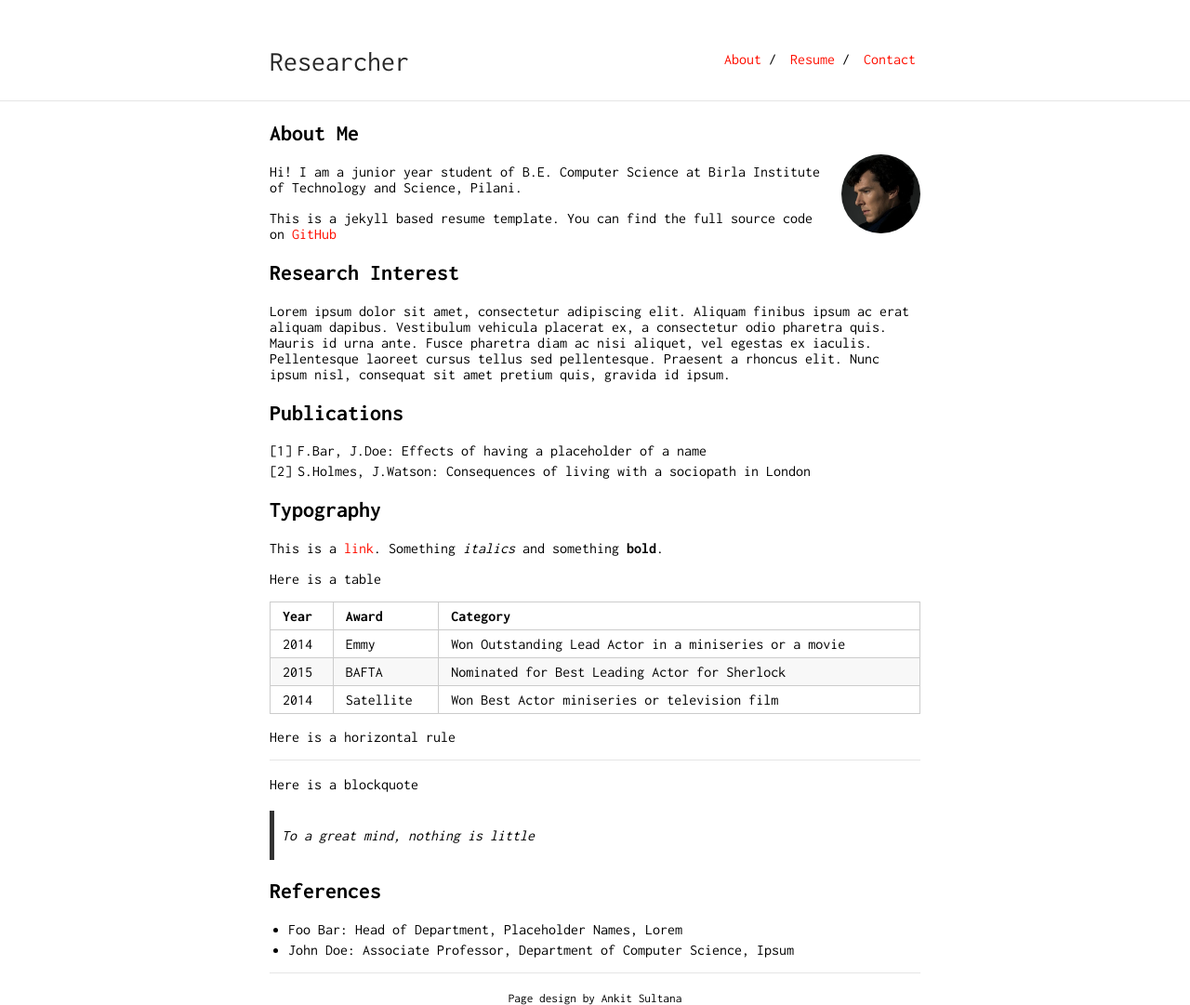
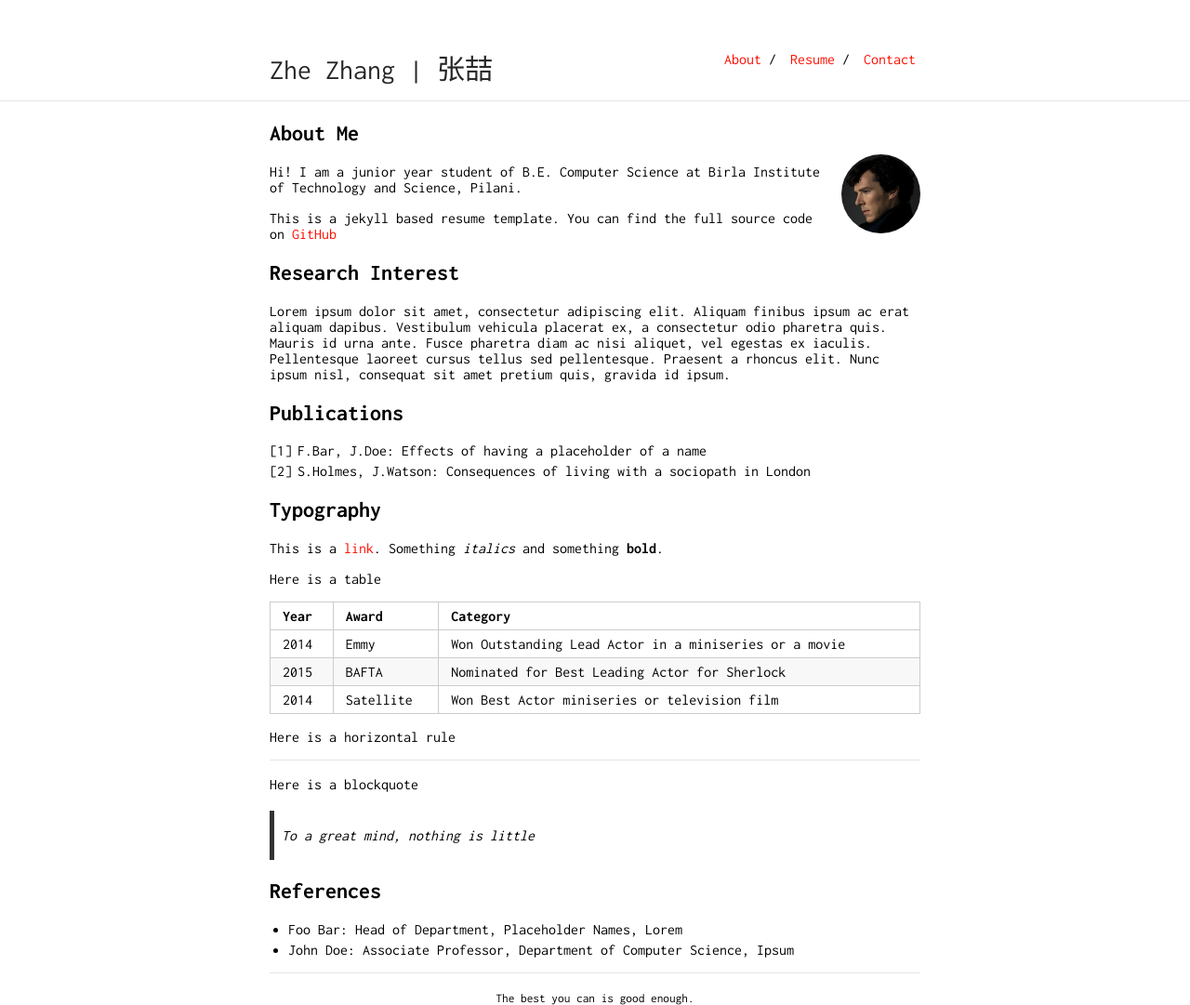
Before and after one commit to Paranoid2droid/cv, a Jekyll site: the page built from index.md, in a window 1280 px wide. Shown: the whole page at 93% size. Built offline with Jekyll 4.4.1, drawn with Linux system fonts in a browser that asks for light colours; our own code applies the rules of GitHub Pages for plain Markdown files.

Commit message:
modify config

```diff
--- a/_config.yml
+++ b/_config.yml
@@ -1,6 +1,6 @@
-title: Researcher
+title: Zhe Zhang | 张喆
 url: "https://ankitsultana.com"
-baseurl: "/researcher"
+baseurl: "/cv"
 
 markdown: kramdown
 #ins_logo: "./bits-logo.png"
@@ -8,8 +8,8 @@
 tracking_id: #
 
 footer: yes
-footer_url: "https://github.com/ankitsultana"
-footer_text: "Page design by Ankit Sultana"
+footer_url: "https://github.com/paranoid2droid"
+footer_text: "The best you can is good enough."
 
 sass:
     style: compressed
@@ -17,8 +17,8 @@
 
 nav:
  - name: "About"
-   link: "/researcher/"
+   link: "/cv/"
  - name: "Resume"
    link: "resume.pdf"
  - name: "Contact"
-   link: "contact"
+   link: "paranoid2droid@gmail.com"
```
